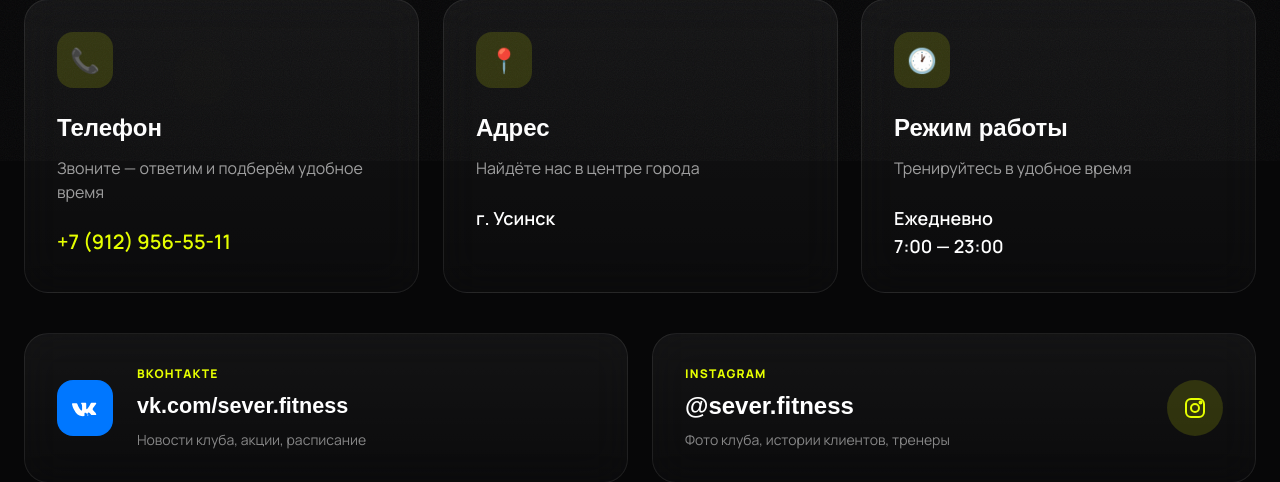
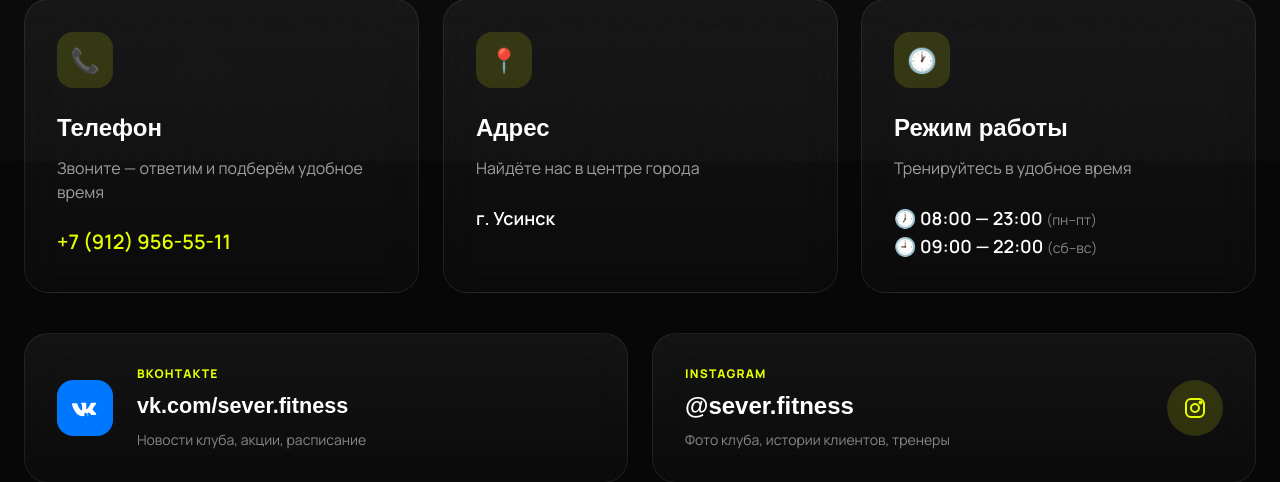
Before and after one commit to cheusovn/Sever-Fitness, a Flask app: page /contacts in a window 1280 px wide. Shown: the part 639-1121 px from the top of the page. Run offline with Flask 3, Linux system fonts and the light colour scheme; some libraries are stand-ins or nearby versions; some web fonts are replaced.

Commit message:
fix: update working hours pn-pt 08-23, sb-vs 09-22

```diff
--- a/templates/contacts.html
+++ b/templates/contacts.html
@@ -29,7 +29,7 @@
             <div class="w-14 h-14 rounded-2xl bg-ember/15 grid place-items-center text-2xl">🕐</div>
             <h3 class="font-display font-black text-2xl mt-6">Режим работы</h3>
             <p class="text-white/60 mt-3">Тренируйтесь в удобное время</p>
-            <p class="mt-6 text-lg font-semibold">Ежедневно<br>7:00 — 23:00</p>
+            <p class="mt-6 text-lg font-semibold">🕖 08:00 — 23:00 <span class="text-white/50 text-sm font-normal">(пн–пт)</span><br>🕘 09:00 — 22:00 <span class="text-white/50 text-sm font-normal">(сб–вс)</span></p>
         </div>
     </div>
 
```
